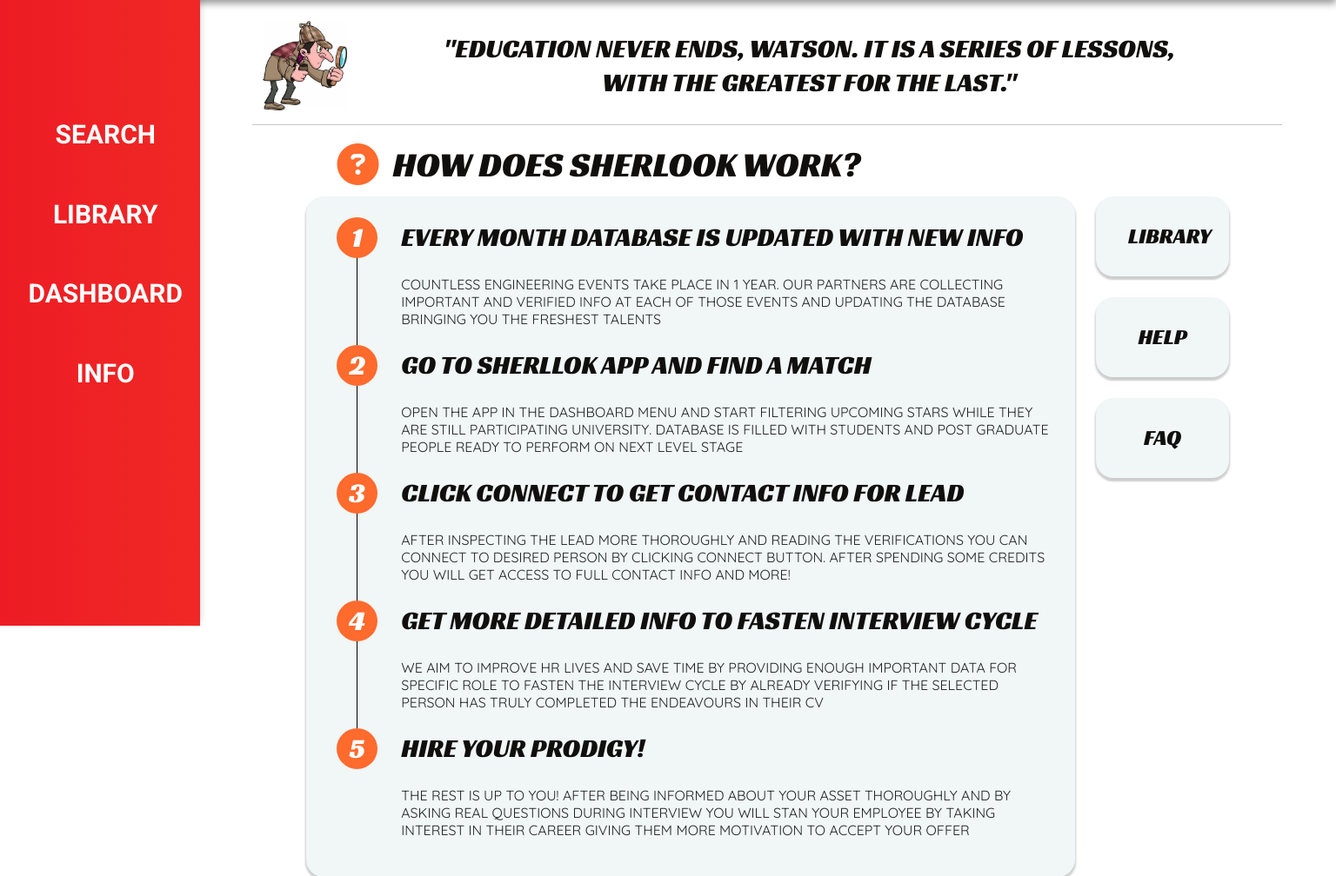
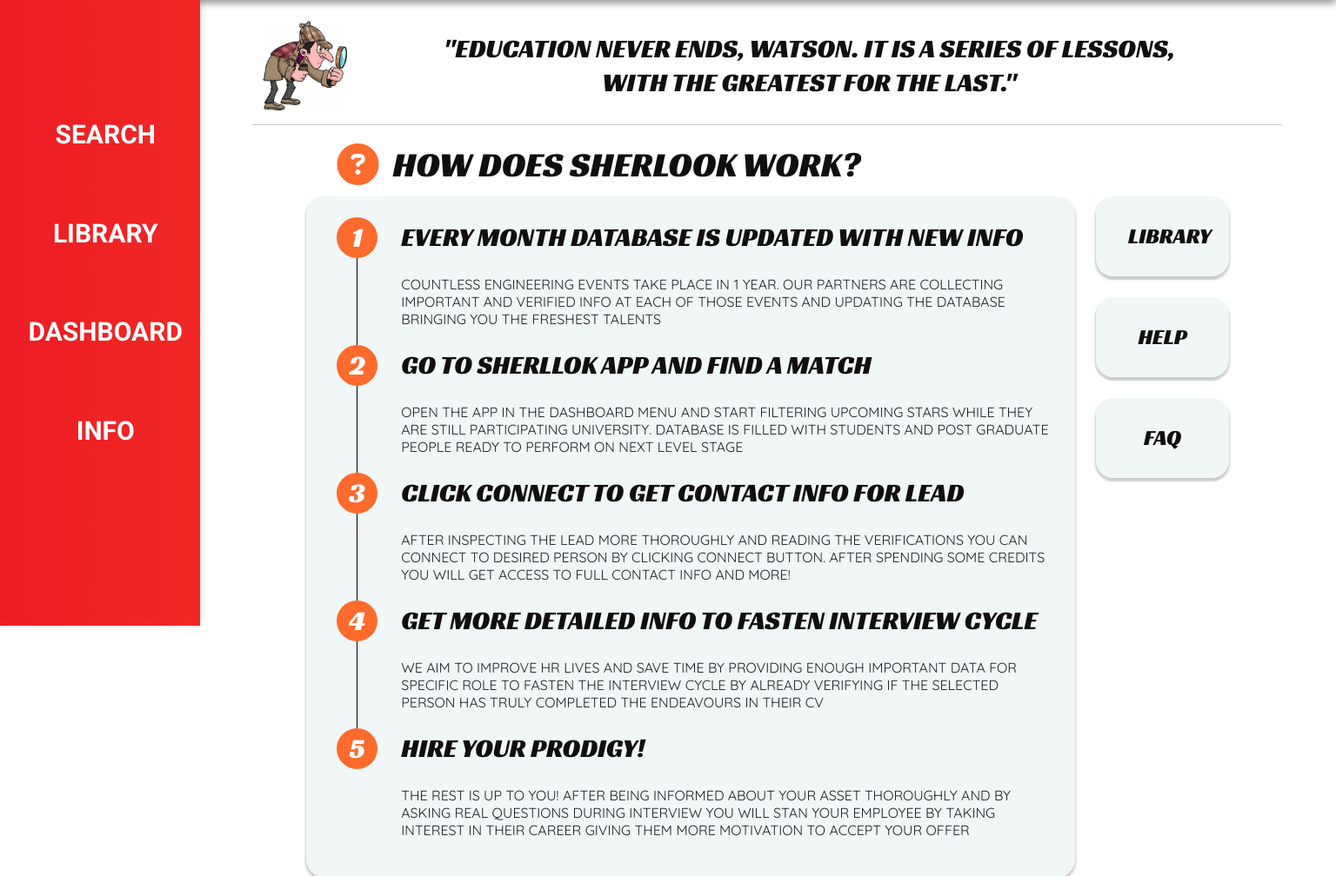
Before and after one commit to milkami/sherlook, a Django app: page /home/ in a window 1536 px wide. Shown: the part 80-1088 px from the top of the page at 87% size. Run offline with Django 4.2, Linux system fonts and the light colour scheme; some libraries are stand-ins or nearby versions.

Commit message:
fixed style

```diff
--- a/static/css/style.css
+++ b/static/css/style.css
@@ -438,6 +438,14 @@ input[id="cb1"] {
     border-radius: 50%;
 }
 
+@media screen and (min-width: 1300px) and (max-width: 1599px) {
+
+    .side-nav-link {
+        margin-bottom: 30%;
+    }
+
+}
+
 
 @media screen and (min-width: 1600px) {
     #info-body {
```
